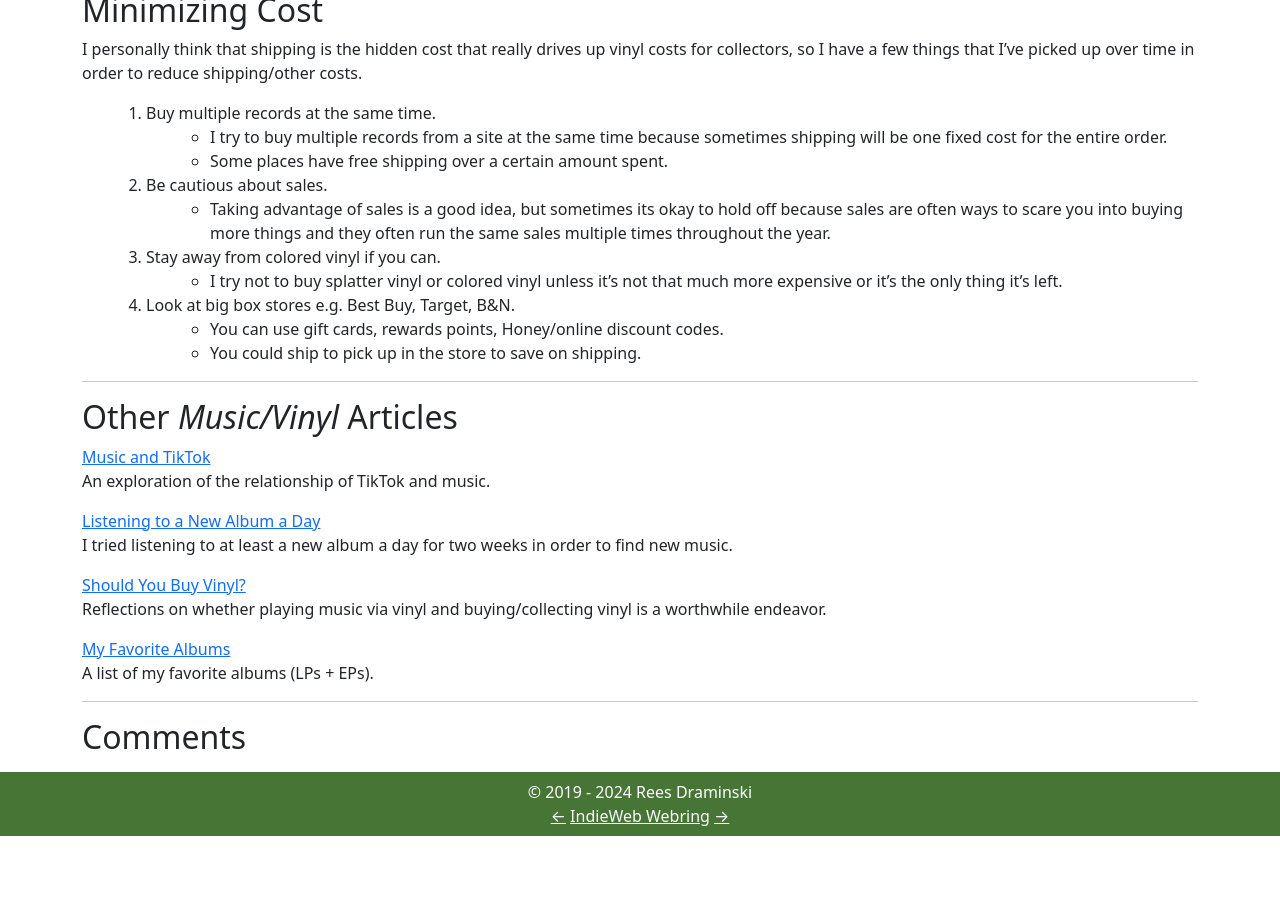
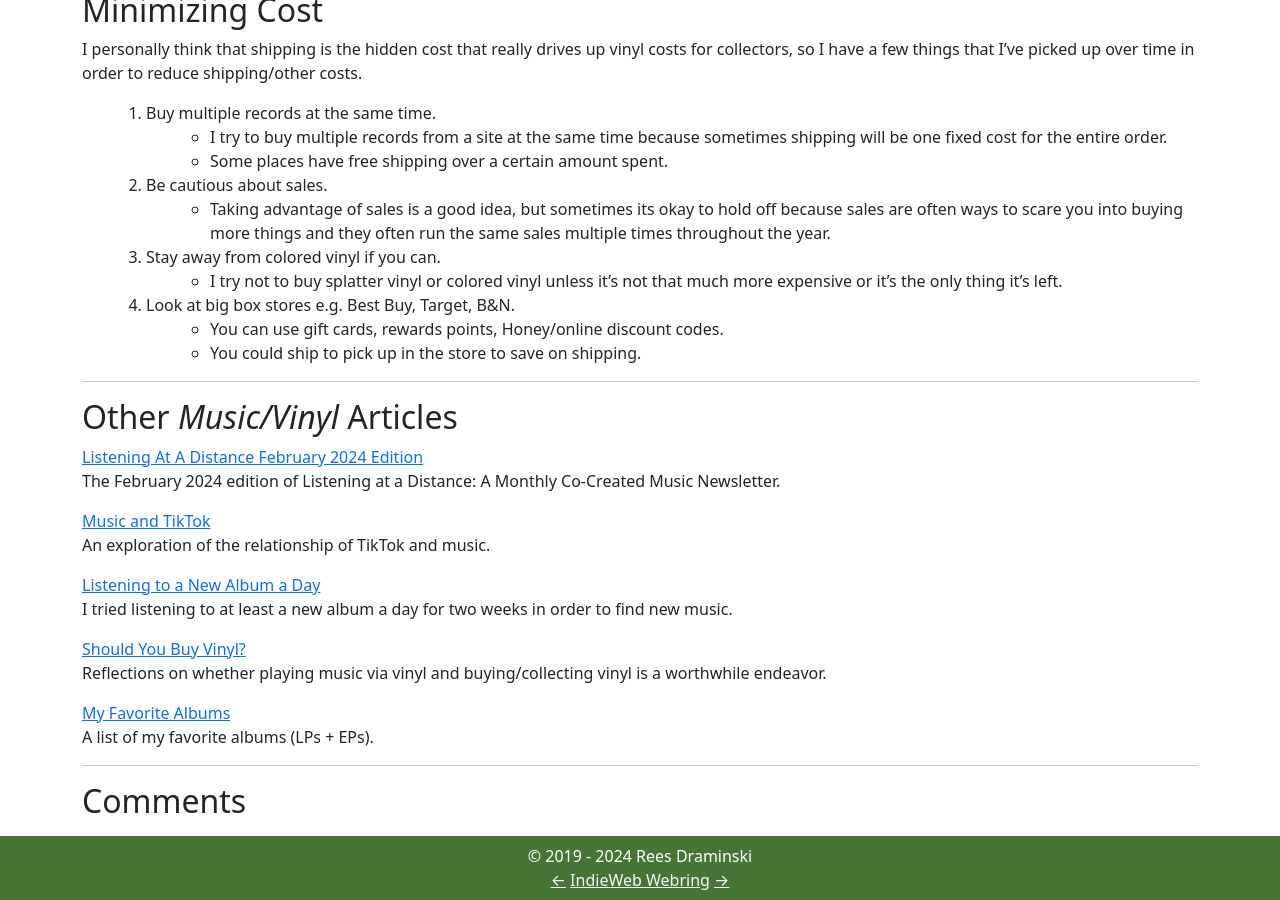
Before and after one commit to reeshuffled/reeshuffled.github.io, a Jekyll site: the page built from _posts/2023-11-01-How-I-Shop-For-Vinyl.md, in a window 1280 px wide and 900 px high, scrolled down 1071 px. Built offline with Jekyll 4.4.1, drawn with Linux system fonts in a browser that asks for light colours; comment, search, counter and statistics services are not loaded; before the commit the page ends 1907 px from its top, so only the background shows below that; some of the changed lines change nothing that is shown.

Commit message:
add laad feb24 newsletter

```diff
--- a/_layouts/article.html
+++ b/_layouts/article.html
@@ -57,7 +57,7 @@
                     <p style="margin-bottom: .5em">
                         This article was tagged with:
                         {% for tag in page.tags %}
-                            <a href="/articles/#{{ tag | encode_url }}">{{ tag }}</a>
+                            <a href="/garden/#{{ tag | encode_url }}">{{ tag }}</a>{% unless forloop.last %}, {% endunless %}
                         {%- endfor -%}
                     </p>
 
--- /dev/null
+++ b/_posts/2024-03-01-Listening-At-A-Distance-February-2024-Edition.md
@@ -0,0 +1,151 @@
+---
+layout: article
+categories: Articles
+tags: ["Music/Vinyl", "Listening at a Distance"]
+title: "Listening At A Distance February 2024 Edition"
+slug: laad-feb-2024
+description: "The February 2024 edition of Listening at a Distance: A Monthly Co-Created Music Newsletter."
+---
+
+## What is Listening at a Distance?
+
+I wanted to get away from the algorithmic recommendations of the big music streaming platforms. Recommendation algorithms can suggest you songs that it would think you would like, but oftentimes they don’t push you because they don't think about things that you would enjoy outside of the general area of what you already consume. As of right now, this can only be fulfilled by recommendations/curation from people.
+
+This made me start a co-created newsletter where members can submit 1-3 songs each month for the other subscribers/contributors of the newsletter to listen to. To make matters more fun, there is list of rules called the Community Charter that constitute the newsletter/community of which can be democratically voted on and changed.
+
+## Sam N.
+### "Conjunction Junction" by Couch
+
+This is a local Boston band that I had the opportunity to see live. When they played this cover of Conjunction Junction (by School House Rock) the crowd went crazy. It's so groovy!
+
+### "VROOM VROOM" by Mickey Darling
+
+"Dressed up as my dad for halloween / just to tell me that I'm proud of me" -- I find Mickey Darling's lyrics so funny, definitely an underrated artist.
+
+## Erik
+### "On The Avalon Stairs" by Fruit Bats
+
+Figured I would put a song from my favorite band as my first ever submission to the newsletter. I started listening to them back in 2015 and have seen them in concert at the 9:30 club last year. I'm also seeing them at Red Rocks in July. This is not my favorite song from them, but it's one I've been listening to a lot recently. I love this song's chill vibe while having a heavy meaning at the same time. My favorite lyric is the chorus "We all make vows to ourselves Not to keep these things so close to our chests But it's so hard to promise ourselves That we won't lie to ourselves"
+
+### "Home" by Good Neighbours
+
+Adding this song as it's another one I've been listening to recently. This popped up on my Discover Weekly. I like the sound of the band and the upbeat/nostalgic vibe. Favorite lyrics are from the first line: "It's a light relief from a bad habit It's my mother's cookin' when I can't have it"
+
+### "Baby Blue" by Rence
+
+Every month I'm going to submit one of my favorite songs ever as song #3. Starting off with this one. I like this song because I discovered it at a time I could really relate to it. I had a crush on a girl for the longest time but I was too scared to ask her out. Other than that, this song has a really great flow to it. Always puts me in a good mood. Never get tired of hearing it. I can relate to these lyrics the most: "Saw you in September Something I should do Knew you in November Still I ain't pursuit on you"
+
+## Maddie Caldis
+### "Azul" by Edson & Hudson
+
+I typically gravitate towards sad/feels music. My therapist encouraged me to expand (surprise, it actually helps). Long-story short this is Brazilian country music. All I know is that azul translates to blue and this song is fun.
+
+### "La Bachata" by Manuel Turizo
+
+Reggaeton! Good vibes, dancey energy.
+
+### "STRINGS (feat. JVKE and Bazzi)" by MAX
+
+This dude disappeared from music but just released an album of bangers. About healthy relationships and having a crush! woooo
+
+## Rees
+### "Sun is Bad" by Indigo De Souza
+
+I found this song from a cooking TikTok and have slowly been exploring Indigo's entire discography. This song is from my favorite album of her's called "I Love My Mom", which I would definitely recommend you listen to the whole thing if you like this song.
+
+### "half return" by Adrianne Lenker
+
+I love this entire album "songs" by Adrianne Lenker which had some songs that went viral on TikTok last year. I think that this is a deeper cut from the album and my favorite instrumentation from the album and also has a very fun vocal performance from Adrianne.
+
+### "Habit" by Snail Mail
+
+Following the apparent theme of female singer/songwriter indie music in my other songs, I wanted to sneak a Snail Mail song in. For those of whom also went to Mount Hebron High School, they'll be hip because she went to our school. I like her whole discography, but first fell in love with her music from this EP of the same title.
+
+## Jenn
+### "Take it Easy My Brother Charles" by Jorge Ben Jor
+
+Jorge Ben Jor is considered the father of Brazilian soul. I haven't listened to a lot of his other music, but I really like this song.
+
+## Chase
+### "Bill & Annie" by Chuck Brodsky
+
+I found this one through an episode of the podcast "Welcome to Night Vale." Musically, the song isn't anything special, but I'm a sucker for storytelling. This song is usually for my more pensive moods, and the message I take away varies. Sometimes, it's a sad song about how you don't always end up with The One; other times, it's a reminder of the dangers of framing romance around your "only true love" in the first place. Did Bill do the right thing?
+
+### "Enchanté" by Dirt Poor Robins
+
+Love the vibe and instrumentation on this one. I found Dirt Poor Robins in my Discover Weekly many years ago. It's just a bop tbh
+
+### "Beast in the Lair" by Pekoe
+
+The harmonies!! Especially in the 2nd half!!!! Lyrically intriguing too. I found Pekoe in my Discover Weekly maybe 6 years ago and she has yet to miss.
+
+## Nivi
+### "Skin and Bones" by Cage the Elephant
+
+I wanted to expand the artists that I listen to, and I knew that Cage had a few songs that I had really liked before. After listening to some stuff of theirs that I hadn't heard before, I found that I really liked this one.
+
+## A garden hermit
+### "My Lady of Mercy" by The Last Dinner Party
+
+"My Lady of Mercy" is a 2023 single and track on the 2024 album "Prelude to Ecstasy" by The Last Dinner Party. This album has been on repeat for me since I discovered it through Snail Mail's Instagram story. The Last Dinner Party boasts impressive production and rich vocals, this group has a very promising future to say the least.
+
+### "Common Blue" by Warpaint
+
+Warpaint should be a playlist staple for those who desire quiet vocals and guitars during an afternoon of work. "Common Blue" is their latest single, and it delivers on the same tranquil formula heard on other tracks by Adrianne Lenker (Big Thief) or even Bat for Lashes.
+
+### "Cobra (Rock Remix) [feat. Spiritbox]" by Megan Thee Stallion, Spiritbox
+
+Megan Thee Stallion is undoubtedly a superstar, but I can confidently say I had never heard a full song of hers until the rock remix of "Cobra". This track is the perfect introduction to how Spiritbox challenges genre boundaries. "Cobra (Rock Remix)" is not a typical rap goes rock cover; it is something else entirely.
+
+## Tirzah
+### "what if i took it off for you?" by Nemahsis
+
+I think an important aspect of fighting for the genocide of Palestinians to end is engaging with their art and culture to help keep it alive, which is why I went searching for Palestinian artists to listen to in the last few months. That's how I found Nemah's music — she's an incredible Palestinian-Canadian singer. This song in particular really hits home as someone who wears hijab and deals with all of the externally-imposed narratives that surround that choice.
+
+### "24" by NIKI
+
+"I know more than I ever have/and yet I know nothing at all/I'm a floating feather/I'm a constant cannonball" — this line knots something tighter in my chest when I hear it. Being 24 has been weird. It's the first age I turned after my dad died, and I've spent my whole time as a 24-year-old feeling profoundly grief-stricken and sad and lost and so many other things. I'm not sure if this is just how you're supposed to feel when you're 24, but it's nice to know that there's at least one other person who is experiencing something similar. I don't know. 24 is a weird age and everything feels so hard but sometimes it's enough that the basket of bread is still warm.
+
+### "DANG! (hocus pocus)" by Billlie
+
+This song is like getting a shot of serotonin injected straight into me — the instrumentation is super fun and quirky, the song builds in a really satisfying way, the lyrics are insanely catchy. Billlie is always sickeningly cute but this song just takes the cake. Instant classic.
+
+## Nick J
+### "Seaface" by Lowertown
+
+Really unique instrumental compositions frame the lyrics with the perfect amount of angst for this cold month. A friend showed me this duo a few months back and it’s easy to think this song was written by more than two people!
+
+### "Respiration" by Black Star feat Common
+
+Mellow 90s rap with my favorite type of sampling and production. 3 somewhat lesser known and fantastic rappers from the era, Talib Kweli, Mos Def, and Common.
+
+### "Thank You" by Nujabes and Apani B
+
+Nujabes is a Japanese producer with a very special style. Apani B’s verses praise music itself and the communities that form around it. Thank you, Music!
+
+## Jack + Marin
+### "idk shit about cars" by Evan Honer
+
+He just came to DC so I figured I'd feature his song! This song is the perfect mix of good songwriting and folky tunes that makes you just feel good. I'll often find myself just singing parts of this song in my head throughout the day. Also, the lyrical repetition that's used somehow makes the writing stronger, with each verse putting a new twist on the same line. -Jack
+
+## Erin
+### "Pink Pony Club" by Chappell Roan
+
+This was recommended on my Spotify last year, and it’s recently been back in my rotation because it’s just so catchy. I didn’t realize how bittersweet it was until I really listened to the lyrics, but I appreciate the extra layer that adds to it.
+
+### "Powerful Women" by Pitbull and Dolly Parton
+
+As someone on Tiktok described it, Dolly is just doing fun side quests at this point. Pitbull’s “Thank you Dolly—Dale!” is my favorite line in this one.
+
+## James
+### "Landline" by bikini
+
+Came up on a daily mix
+
+### "Whatever She Wants" by Byrson Tiller
+
+Just released Single
+
+### "SORRY" by The Kid LAROI
+
+Found it last night!!
```
